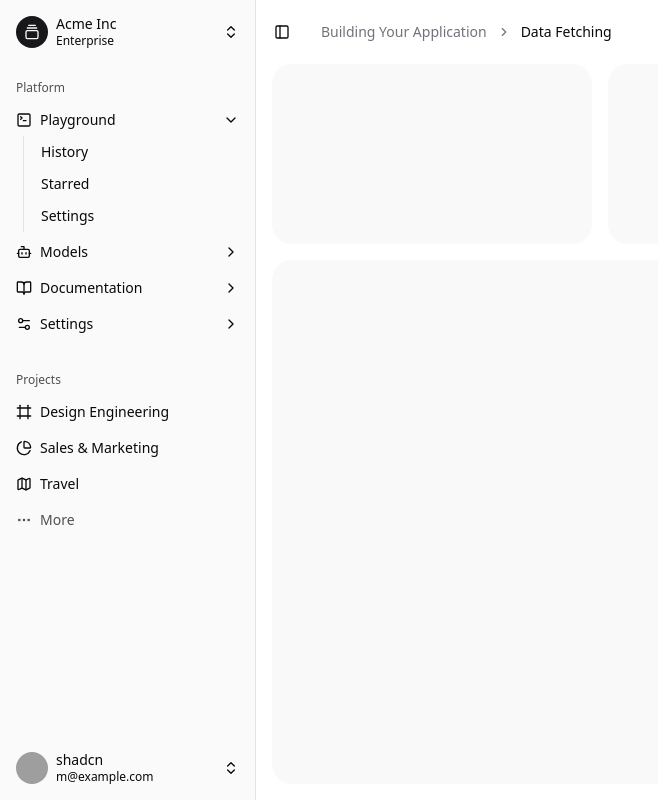
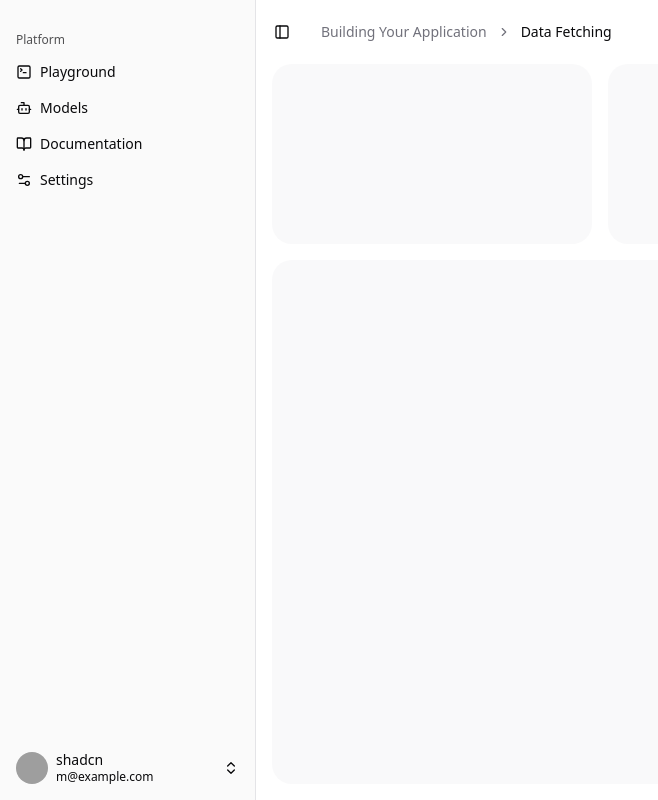
Before and after one commit to anujs101/race, a React (Vite) app in the folder Frontend/: page / in a window 1280 px wide. Shown: the whole page, without its empty margins (0-658 px from the left). Built offline with nearby package versions, Linux system fonts and the light colour scheme; grey boxes are pictures that could not be loaded.

Commit message:
base dashboard

```diff
--- a/Frontend/src/Components/app-sidebar.jsx
+++ b/Frontend/src/Components/app-sidebar.jsx
@@ -1,13 +1,7 @@
 import * as React from "react"
 import {
-  AudioWaveform,
   BookOpen,
   Bot,
-  Command,
-  Frame,
-  GalleryVerticalEnd,
-  Map,
-  PieChart,
   Settings2,
   SquareTerminal,
 } from "lucide-react"
@@ -32,41 +26,15 @@ const data = {
     avatar: "/avatars/shadcn.jpg",
   },
   teams: [
-    {
-      name: "Acme Inc",
-      logo: GalleryVerticalEnd,
-      plan: "Enterprise",
-    },
-    {
-      name: "Acme Corp.",
-      logo: AudioWaveform,
-      plan: "Startup",
-    },
-    {
-      name: "Evil Corp.",
-      logo: Command,
-      plan: "Free",
-    },
+
   ],
   navMain: [
     {
       title: "Playground",
       url: "#",
       icon: SquareTerminal,
-      isActive: true,
       items: [
-        {
-          title: "History",
-          url: "#",
-        },
-        {
-          title: "Starred",
-          url: "#",
-        },
-        {
-          title: "Settings",
-          url: "#",
-        },
+
       ],
     },
     {
@@ -135,23 +103,7 @@ const data = {
       ],
     },
   ],
-  projects: [
-    {
-      name: "Design Engineering",
-      url: "#",
-      icon: Frame,
-    },
-    {
-      name: "Sales & Marketing",
-      url: "#",
-      icon: PieChart,
-    },
-    {
-      name: "Travel",
-      url: "#",
-      icon: Map,
-    },
-  ],
+
 }
 
 export function AppSidebar({
@@ -164,7 +116,7 @@ export function AppSidebar({
       </SidebarHeader>
       <SidebarContent>
         <NavMain items={data.navMain} />
-        <NavProjects projects={data.projects} />
+        {/* <NavProjects projects={data.projects} /> */}
       </SidebarContent>
       <SidebarFooter>
         <NavUser user={data.user} />
--- a/Frontend/src/Components/nav-main.jsx
+++ b/Frontend/src/Components/nav-main.jsx
@@ -13,9 +13,7 @@ import {
   SidebarMenu,
   SidebarMenuButton,
   SidebarMenuItem,
-  SidebarMenuSub,
-  SidebarMenuSubButton,
-  SidebarMenuSubItem,
+
 } from "@/components/ui/sidebar"
 
 export function NavMain({
@@ -36,23 +34,10 @@ export function NavMain({
                 <SidebarMenuButton tooltip={item.title}>
                   {item.icon && <item.icon />}
                   <span>{item.title}</span>
-                  <ChevronRight
-                    className="ml-auto transition-transform duration-200 group-data-[state=open]/collapsible:rotate-90" />
+
                 </SidebarMenuButton>
               </CollapsibleTrigger>
-              <CollapsibleContent>
-                <SidebarMenuSub>
-                  {item.items?.map((subItem) => (
-                    <SidebarMenuSubItem key={subItem.title}>
-                      <SidebarMenuSubButton asChild>
-                        <a href={subItem.url}>
-                          <span>{subItem.title}</span>
-                        </a>
-                      </SidebarMenuSubButton>
-                    </SidebarMenuSubItem>
-                  ))}
-                </SidebarMenuSub>
-              </CollapsibleContent>
+
             </SidebarMenuItem>
           </Collapsible>
         ))}
```
